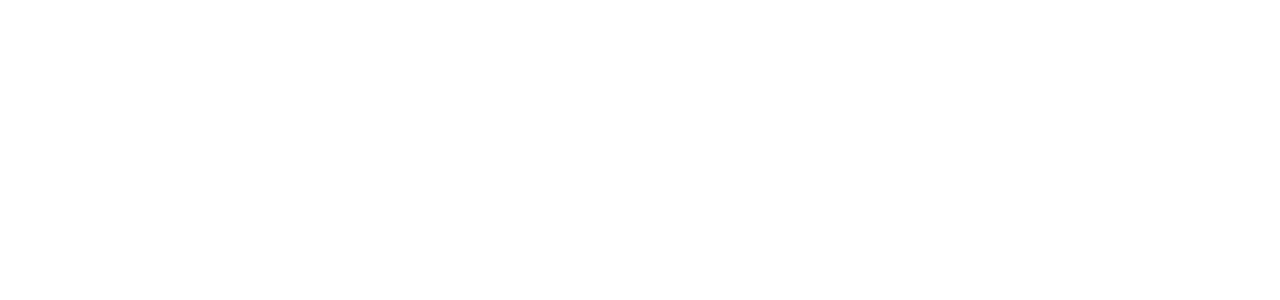
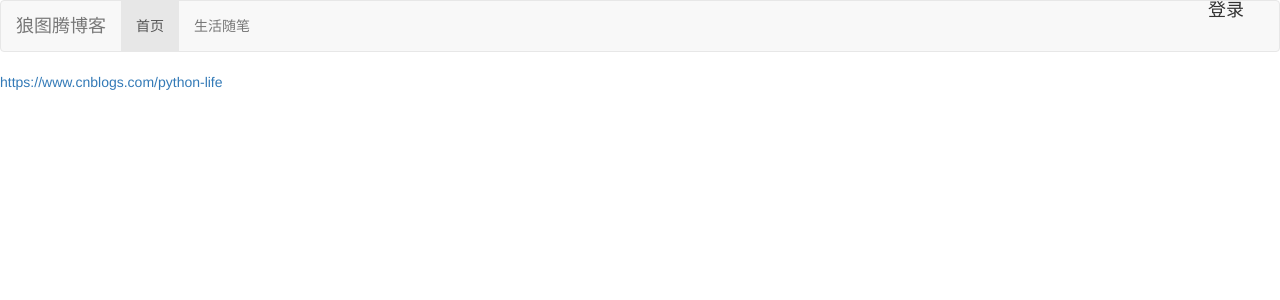
Before and after one commit to gaomengsuijia/langtuteng, a Django app: page /blog/ in a window 1280 px wide. Before the commit the part shown is empty. Shown: the top 300 px of the page. Run offline with Django 3.2, Linux system fonts and the light colour scheme; some libraries are stand-ins or nearby versions.

Commit message:
修改首页

```diff
--- a/blog/admin.py
+++ b/blog/admin.py
@@ -3,6 +3,7 @@ from django.contrib import admin
 # Register your models here.
 
 from .models import Article,ArticleColumn
+admin.site.site_header = "狼图腾的博客"
 
 
 class ArticleAdmin(admin.ModelAdmin):
--- a/blog/models.py
+++ b/blog/models.py
@@ -20,8 +20,6 @@ class ArticleColumn(models.Model):
         verbose_name_plural = '文章栏目'
 
 
-
-
 class Article(models.Model):
     """
     文章
@@ -32,6 +30,7 @@ class Article(models.Model):
     body = models.TextField(verbose_name="文章详情")
     create_time = models.DateField(auto_now_add=True, verbose_name="创建时间")
     update_time = models.DateField(verbose_name="修改时间",blank=True,null=True)
+    delflag = models.CharField(verbose_name="删除标志",default=0,max_length=2)
 
     def __str__(self):
         return self.title
--- /dev/null
+++ b/blog/static/blog/css/index.css
@@ -0,0 +1,4 @@
+.nav-login{
+    float: right;
+    height: 50px;
+}
--- a/blog/templates/blog/base.html
+++ b/blog/templates/blog/base.html
@@ -4,16 +4,23 @@
 <head>
     <meta charset="UTF-8">
     <title>{% block title%}{% endblock %}</title>
-    <link rel="stylesheet" href="{% static 'blog/css/bootstrap.css' %}">
-    <script href="{% static 'blog/js/jquery-1.11.1.min.js' %}"></script>
+<!-- 新 Bootstrap 核心 CSS 文件 -->
+<link href="https://cdn.bootcss.com/bootstrap/3.3.7/css/bootstrap.min.css" rel="stylesheet">
+
+<!-- jQuery文件。务必在bootstrap.min.js 之前引入 -->
+<script src="https://cdn.bootcss.com/jquery/2.1.1/jquery.min.js"></script>
+
+<!-- 最新的 Bootstrap 核心 JavaScript 文件 -->
+<script src="https://cdn.bootcss.com/bootstrap/3.3.7/js/bootstrap.min.js"></script>
+<link rel="stylesheet" href="{% static 'blog/css/index.css' %}">
     {% block link %}{% endblock %}
 </head>
 <body>
 {% include 'blog/header.html' %}
-{% block body %}
-{% endblock %}
+    {% block body %}
+    {% endblock %}
 {% include 'blog/footer.html' %}
-{% block script %}
-{% endblock %}
+    {% block script %}
+    {% endblock %}
 </body>
 </html>
--- a/blog/templates/blog/header.html
+++ b/blog/templates/blog/header.html
@@ -0,0 +1,29 @@
+<nav class="navbar navbar-default" role="navigation">
+    <div class="container-fluid">
+        <div class="navbar-header">
+            <button type="button" class="navbar-toggle" data-toggle="collapse"
+                    data-target="#example-navbar-collapse">
+                <span class="sr-only">切换导航</span>
+                <span class="icon-bar"></span>
+                <span class="icon-bar"></span>
+                <span class="icon-bar"></span>
+            </button>
+            <a class="navbar-brand" href="#">狼图腾博客</a>
+        </div>
+        <div class="collapse navbar-collapse" id="example-navbar-collapse">
+            <ul class="nav navbar-nav">
+                <li class="active"><a href="#">首页</a></li>
+                <li><a href="#">生活随笔</a></li>
+
+            </ul>
+            <div class="nav-login">
+                <ul class="list-inline">
+                    <li><a href="#" class="h4">登录</a></li>
+                </ul>
+
+            </div>
+        </div>
+
+    </div>
+
+</nav>
--- a/blog/templates/blog/index.html
+++ b/blog/templates/blog/index.html
@@ -1,4 +1,5 @@
 {% extends 'blog/base.html' %}
 {% block title %}博客首页{% endblock %}
 {% block body %}
+    <a href="https://www.cnblogs.com/python-life">https://www.cnblogs.com/python-life</a>
 {% endblock %}
```
